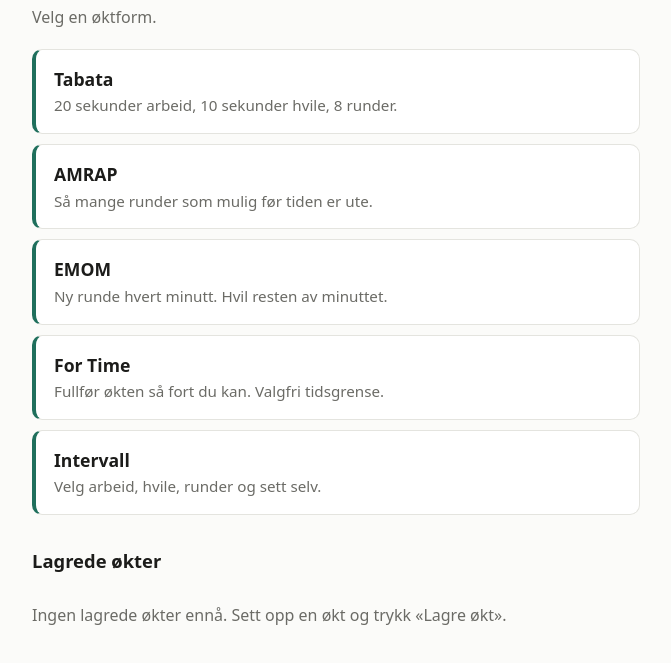
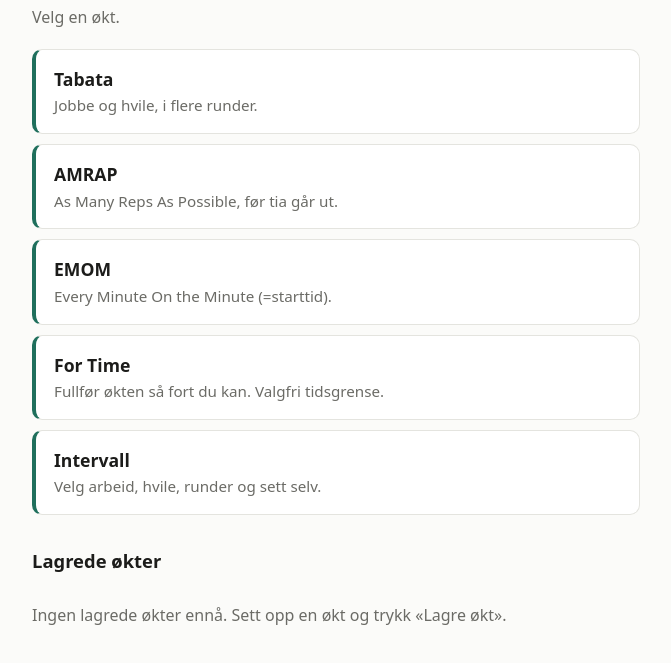
Before and after one commit to jongitoba/workout-timer, an Astro site: page / in a window 1280 px wide. Shown: the part 67-730 px from the top of the page, without its empty margins (304-975 px from the left). Built offline with nearby package versions, Linux system fonts and the light colour scheme; Astro itself is replaced by a stand-in of ours.

Commit message:
Reword the mode summaries and the home page lead

```diff
--- a/src/lib/workouts.ts
+++ b/src/lib/workouts.ts
@@ -60,7 +60,7 @@ export const MODE_INFO: Record<Mode, ModeInfo> = {
     mode: 'tabata',
     slug: 'tabata',
     title: 'Tabata',
-    summary: '20 sekunder arbeid, 10 sekunder hvile, 8 runder.',
+    summary: 'Jobbe og hvile, i flere runder.',
     fields: intervalFields,
     defaults: { mode: 'tabata', work: 20, rest: 10, rounds: 8, sets: 1, setRest: 60 },
     countsRounds: false,
@@ -69,7 +69,7 @@ export const MODE_INFO: Record<Mode, ModeInfo> = {
     mode: 'amrap',
     slug: 'amrap',
     title: 'AMRAP',
-    summary: 'Så mange runder som mulig før tiden er ute.',
+    summary: 'As Many Reps As Possible, før tia går ut.',
     fields: [
       {
         key: 'duration', label: 'Varighet', kind: 'duration', min: 10, max: 4 * HOUR, plainUnit: 60,
@@ -83,7 +83,7 @@ export const MODE_INFO: Record<Mode, ModeInfo> = {
     mode: 'emom',
     slug: 'emom',
     title: 'EMOM',
-    summary: 'Ny runde hvert minutt. Hvil resten av minuttet.',
+    summary: 'Every Minute On the Minute (=starttid).',
     fields: [
       { key: 'every', label: 'Ny runde hvert', kind: 'duration', min: 5, max: HOUR, hint: 'Sett 2:00 for E2MOM.' },
       { key: 'rounds', label: 'Runder', kind: 'count', min: 1, max: 99 },
--- a/src/pages/index.astro
+++ b/src/pages/index.astro
@@ -13,7 +13,7 @@ import { MODES, MODE_INFO } from '../lib/workouts.ts';
           <svg viewBox="0 0 24 24" width="22" height="22" fill="none" stroke="currentColor" stroke-width="2" stroke-linecap="round" aria-hidden="true"><path d="M4 6h10M18 6h2M4 12h4M12 12h8M4 18h12"/><circle cx="16" cy="6" r="2"/><circle cx="10" cy="12" r="2"/><circle cx="18" cy="18" r="2"/></svg>
         </a>
       </header>
-      <p class="lead">Velg en øktform.</p>
+      <p class="lead">Velg en økt.</p>
       <div class="modes">
         {MODES.map((m) => (
           <a class="mode-card" href={`#/${MODE_INFO[m].slug}`} data-mode={m}>
```
